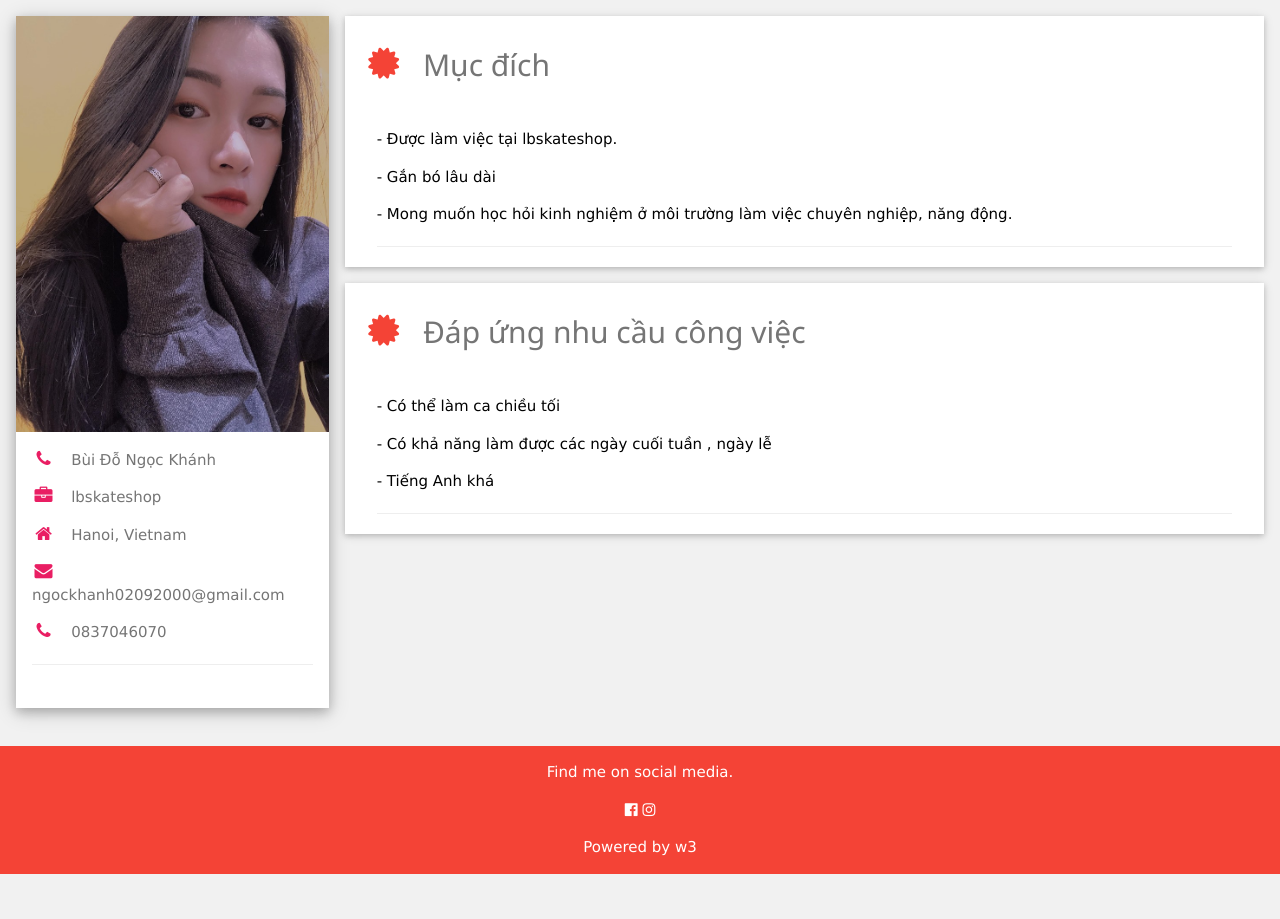
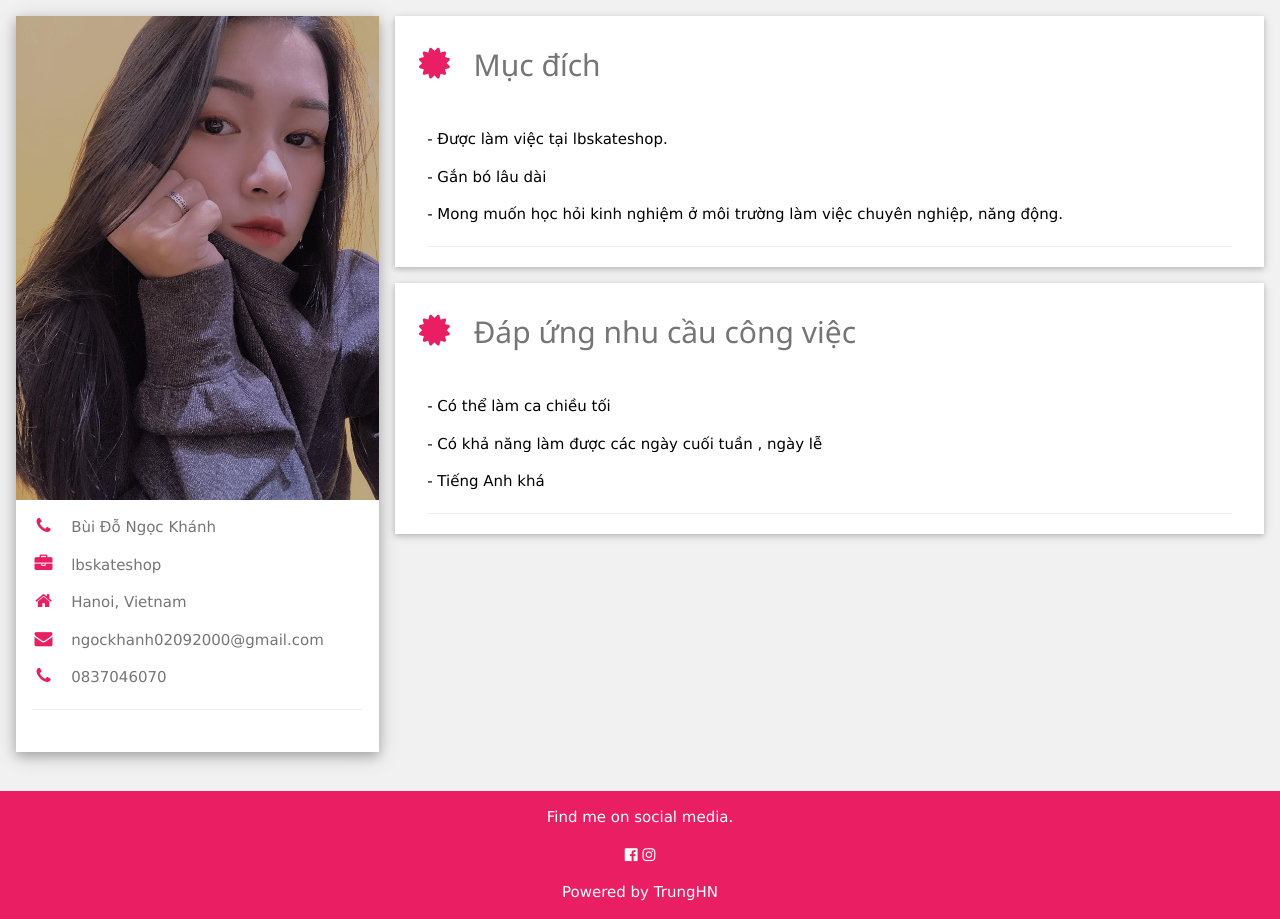
Before and after one commit to buidongockhanh/cv, a plain HTML site: page index.html in a window 1280 px wide. Before the commit the page ends 874 px from the top, so only its background shows below. Drawn offline with Linux system fonts and the light colour scheme.

Commit message:
Update index.html

```diff
--- a/index.html
+++ b/index.html
@@ -82,8 +82,8 @@ hr{border:0;border-top:1px solid #eee;margin:20px 0}
 .w3-col.s1{width:8.33333%}.w3-col.s2{width:16.66666%}.w3-col.s3{width:24.99999%}.w3-col.s4{width:33.33333%}
 .w3-col.s5{width:41.66666%}.w3-col.s6{width:49.99999%}.w3-col.s7{width:58.33333%}.w3-col.s8{width:66.66666%}
 .w3-col.s9{width:74.99999%}.w3-col.s10{width:83.33333%}.w3-col.s11{width:91.66666%}.w3-col.s12{width:99.99999%}
-@media (min-width:601px){.w3-col.m1{width:8.33333%}.w3-col.m2{width:16.66666%}.w3-col.m3,.w3-quarter{width:24.99999%}.w3-col.m4,.w3-third{width:26%}
-.w3-col.m5{width:41.66666%}.w3-col.m6,.w3-half{width:49.99999%}.w3-col.m7{width:58.33333%}.w3-col.m8,.w3-twothird{width:74%}
+@media (min-width:601px){.w3-col.m1{width:8.33333%}.w3-col.m2{width:16.66666%}.w3-col.m3,.w3-quarter{width:24.99999%}.w3-col.m4,.w3-third{width:30%}
+.w3-col.m5{width:41.66666%}.w3-col.m6,.w3-half{width:49.99999%}.w3-col.m7{width:58.33333%}.w3-col.m8,.w3-twothird{width:70%}
 .w3-col.m9,.w3-threequarter{width:74.99999%}.w3-col.m10{width:83.33333%}.w3-col.m11{width:91.66666%}.w3-col.m12{width:99.99999%}}
 @media (min-width:993px){.w3-col.l1{width:8.33333%}.w3-col.l2{width:16.66666%}.w3-col.l3{width:24.99999%}.w3-col.l4{width:33.33333%}
 .w3-col.l5{width:41.66666%}.w3-col.l6{width:49.99999%}.w3-col.l7{width:58.33333%}.w3-col.l8{width:66.66666%}
@@ -251,7 +251,7 @@ hr{border:0;border-top:1px solid #eee;margin:20px 0}
     <div class="w3-twothird">
 
       <div class="w3-container w3-card-2 w3-white w3-margin-bottom">
-        <h2 class="w3-text-grey w3-padding-16"><i class="fa fa-certificate fa-fw w3-margin-right w3-xxlarge w3-text-red"></i>Mục đích</h2>
+        <h2 class="w3-text-grey w3-padding-16"><i class="fa fa-certificate fa-fw w3-margin-right w3-xxlarge w3-text-pink"></i>Mục đích</h2>
         <div class="w3-container">
           <p>- Được làm việc tại lbskateshop.</p>
           <p>- Gắn bó lâu dài </p>
@@ -263,7 +263,7 @@ hr{border:0;border-top:1px solid #eee;margin:20px 0}
       </div>
 
       <div class="w3-container w3-card-2 w3-white">
-        <h2 class="w3-text-grey w3-padding-16"><i class="fa fa-certificate fa-fw w3-margin-right w3-xxlarge w3-text-red"></i>Đáp ứng nhu cầu công việc</h2>
+        <h2 class="w3-text-grey w3-padding-16"><i class="fa fa-certificate fa-fw w3-margin-right w3-xxlarge w3-text-pink"></i>Đáp ứng nhu cầu công việc</h2>
         <div class="w3-container">
           <p>- Có thể làm ca chiều tối</p>
           <p>- Có khả năng làm được các ngày cuối tuần , ngày lễ</p>
@@ -283,12 +283,12 @@ hr{border:0;border-top:1px solid #eee;margin:20px 0}
   <!-- End Page Container -->
 </div>
 
-<footer class="w3-container w3-red w3-center w3-margin-top">
+<footer class="w3-container w3-pink w3-center w3-margin-top">
   <p>Find me on social media.</p>
   <a href="https://www.facebook.com/withmiiin"><i class="fa fa-facebook-official w3-hover-opacity"></i></a>
   <a href="https://www.instagram.com/withmiin/"><i class="fa fa-instagram w3-hover-opacity"></i></a>
 
-  <p>Powered by w3</a></p>
+  <p>Powered by TrungHN</a></p>
 </footer>
 
 </body>
```
